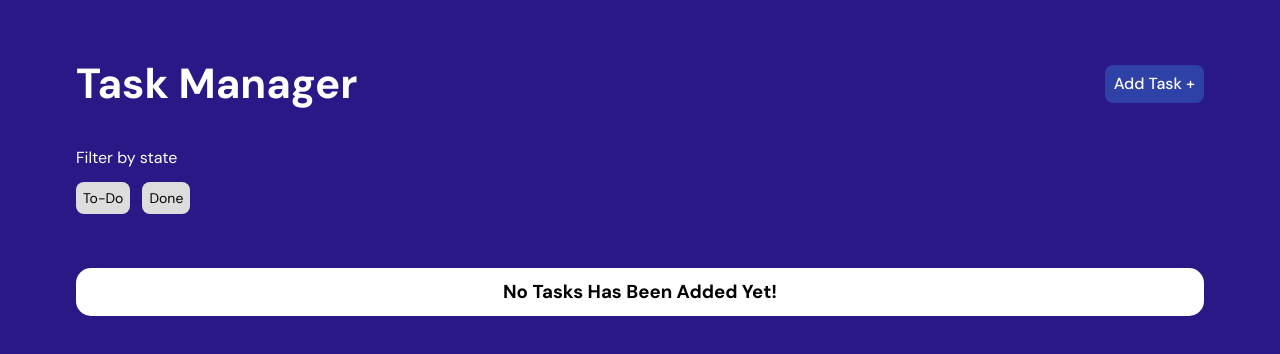
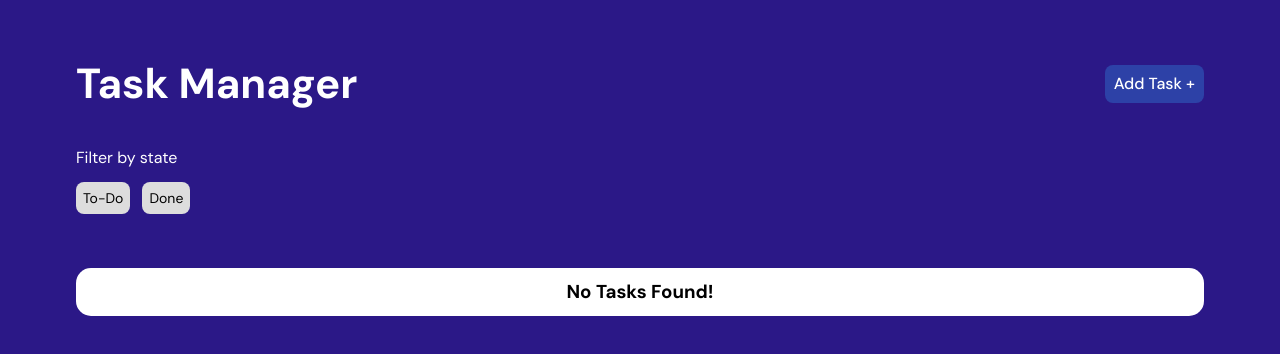
Before and after one commit to IHsojib71/task-manager-vue-composition-pinia-practice, a Vue app: page / in a window 1280 px wide. Shown: the top 354 px of the page. Built offline with nearby package versions, Linux system fonts and the light colour scheme.

Commit message:
added changes

```diff
--- a/src/App.vue
+++ b/src/App.vue
@@ -37,7 +37,7 @@ store.$subscribe((mutation, state) => {
       <Task   v-for="(task, index) in store.filteredTasks" :task="task" :key="index" />
     </div>
     <div v-else class="no-task-found">
-          <h3>No Tasks Has Been Added Yet!</h3>
+          <h3>No Tasks Found!</h3>
     </div>
 
 
```
